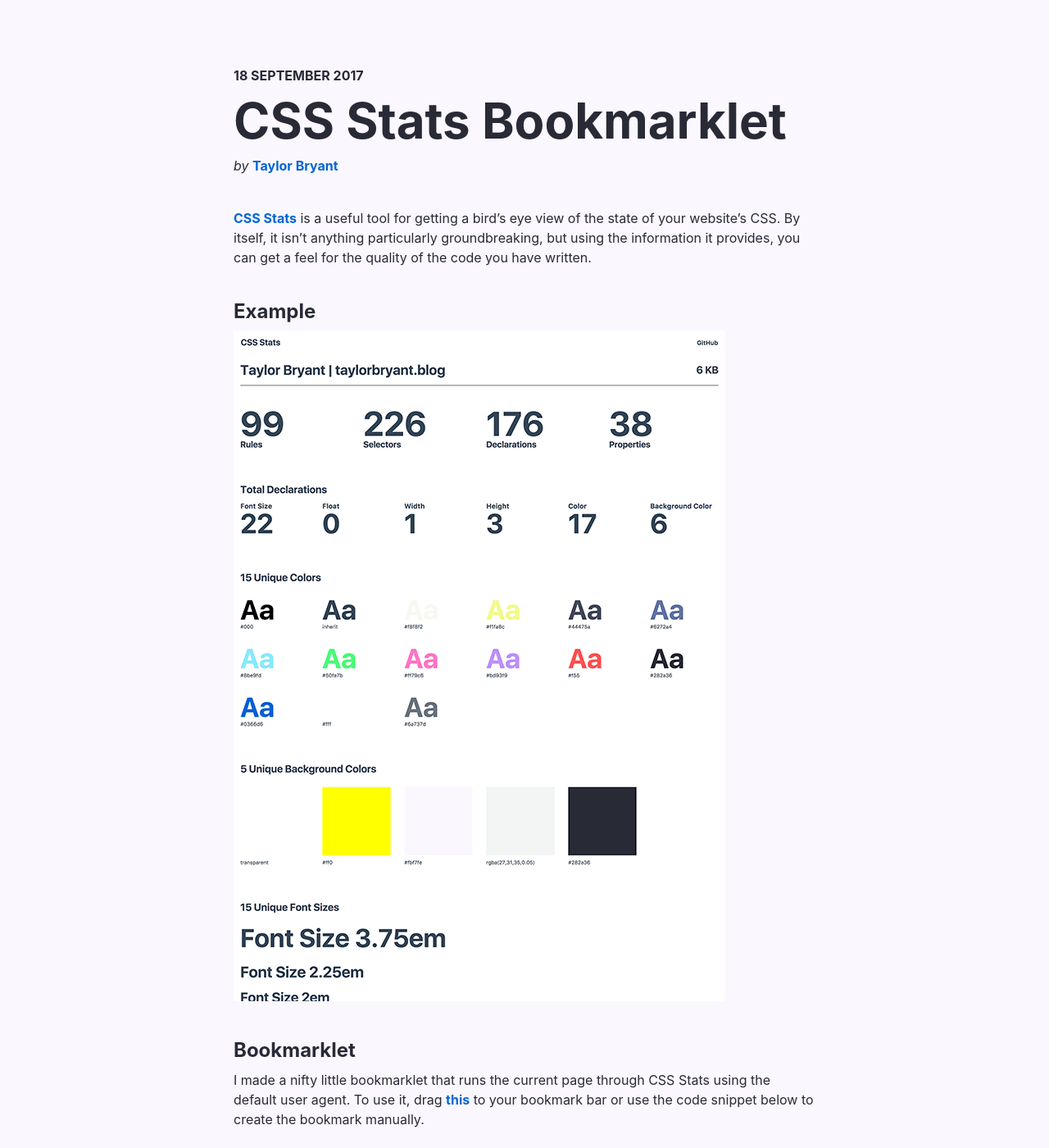
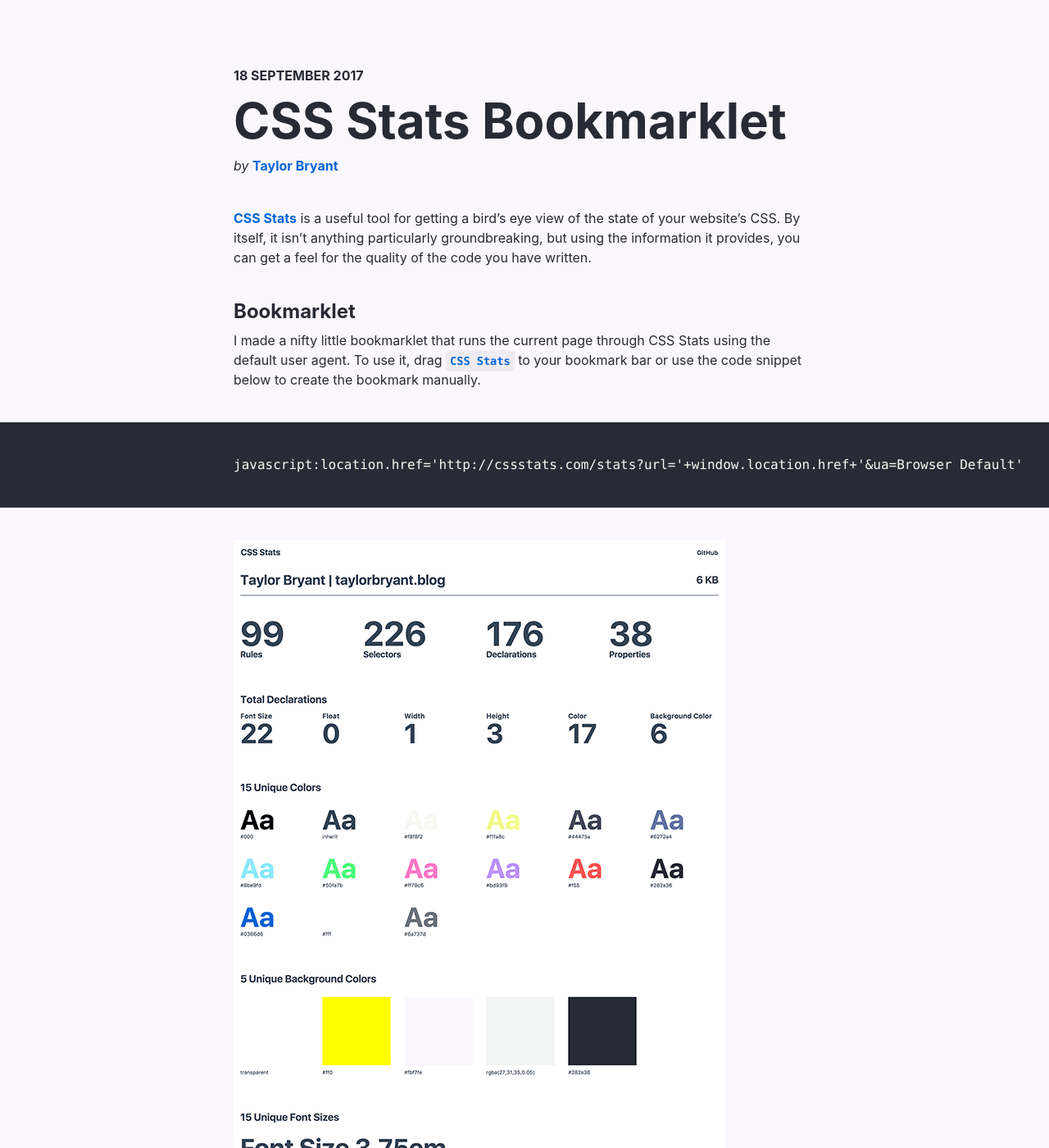
Before and after one commit to scottwater/taylorbryant.github.io, a Jekyll site: the page built from _posts/2017-09-18-css-stats-bookmarklet.md, in a window 1280 px wide and 1400 px high. Shown: the whole window at 82% size. Built offline with Jekyll 4.4.1, drawn with Linux system fonts in a browser that asks for light colours.

Commit message:
Update Bookmarklet link

````diff
--- a/_posts/2017-09-18-css-stats-bookmarklet.md
+++ b/_posts/2017-09-18-css-stats-bookmarklet.md
@@ -6,13 +6,11 @@
 
 <a href="http://cssstats.com">CSS Stats</a> is a useful tool for getting a bird's eye view of the state of your website's CSS. By itself, it isn't anything particularly groundbreaking, but using the information it provides, you can get a feel for the quality of the code you have written.
 
-## Example
-
-![Step 3](assets/img/css-stats/example.png)
-
 ## Bookmarklet
-I made a nifty little bookmarklet that runs the current page through CSS Stats using the default user agent. To use it, drag <a href="javascript:location.href='http://cssstats.com/stats?url='+window.location.href+'&ua=Browser Default'">this</a> to your bookmark bar or use the code snippet below to create the bookmark manually.
+I made a nifty little bookmarklet that runs the current page through CSS Stats using the default user agent. To use it, drag <a href="javascript:location.href='http://cssstats.com/stats?url='+window.location.href+'&ua=Browser Default'" title="CSS Stats">`CSS Stats`</a> to your bookmark bar or use the code snippet below to create the bookmark manually.
 
 ```
 javascript:location.href='http://cssstats.com/stats?url='+window.location.href+'&ua=Browser Default'
 ```
+
+![Step 3](assets/img/css-stats/example.png)
````
